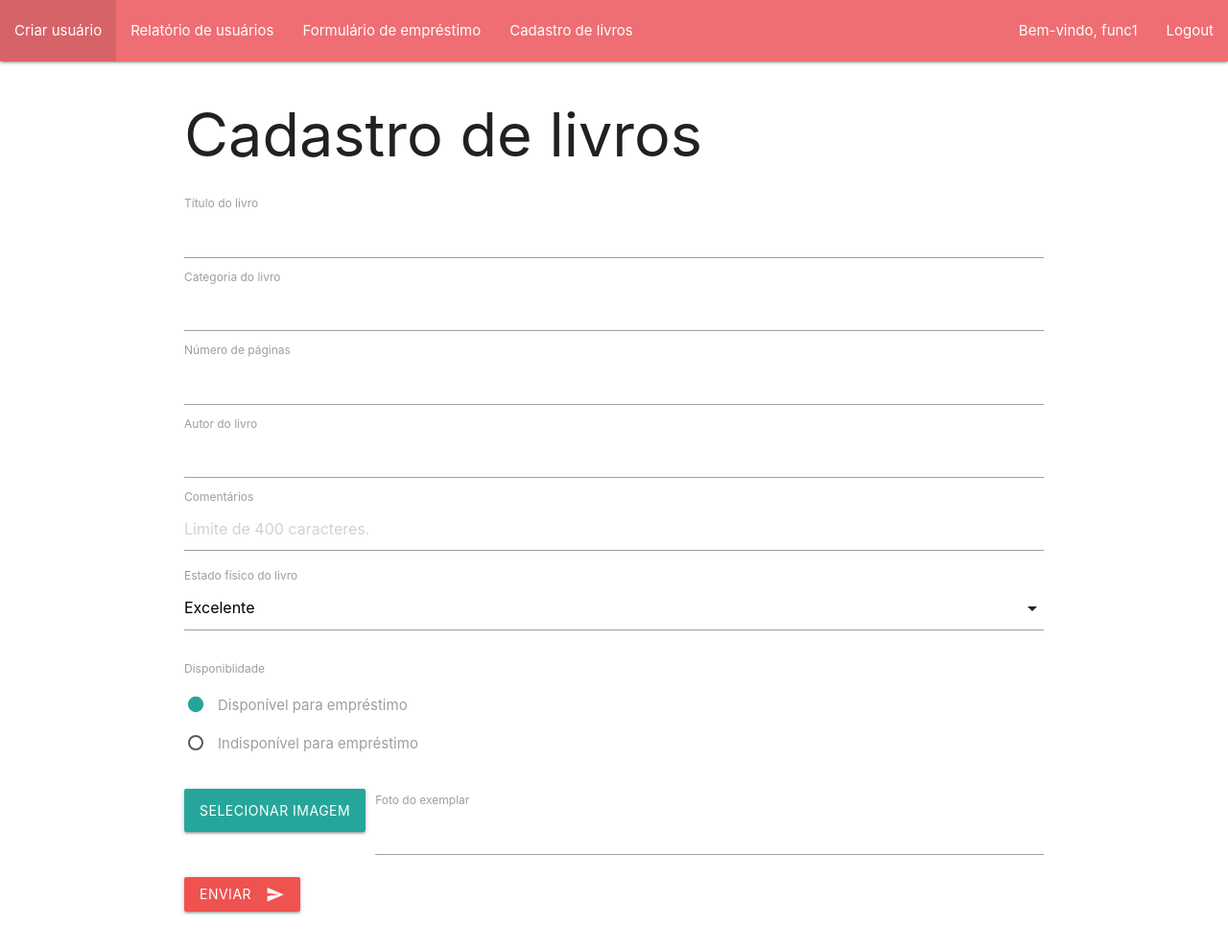
After one commit to n0tzena/biblioteca, a PHP site: page /admin/cad_livros.php in a window 1280 px wide. The commit adds this page. Shown: the whole page at 96% size. Run offline with PHP 8.4, Linux system fonts and the light colour scheme; a user stored in the database is signed in.

Commit message:
Adição do formulário de cadastro de livros.
Atualização com formulário de cadastro de livros, database incluída no repositório e pequenas atualizações nas tabelas.

```diff
--- /dev/null
+++ b/admin/cad_livros.php
@@ -0,0 +1,90 @@
+<!DOCTYPE html>
+<html lang="en">
+<head>
+    <meta charset="UTF-8">
+    <link href="https://fonts.googleapis.com/icon?family=Material+Icons" rel="stylesheet">
+    <link type="text/css" rel="stylesheet" href="../materialize/css/materialize.min.css"  media="screen,projection"/>
+    <meta name="viewport" content="width=device-width, initial-scale=1.0">
+    <title>Cadastro de livros</title>
+</head>
+<body>
+    <?php include 'navbar.php' ?>
+
+    <div class="container">
+        <h1>Cadastro de livros</h1>
+        <form method="post">
+            <div>
+                <label for="titulo_livro">Título do livro</label>
+                <input id="titulo_livro" name="titulo_livro" type="text" autocomplete="off" required>
+            </div>
+            <div>
+                <label for="categoria">Categoria do livro</label>
+                <input id="categoria" name="categoria" type="text" autocomplete="off" required>
+            </div>
+            <div>
+                <label for="paginas">Número de páginas</label>
+                <input id="paginas" name="paginas" type="text" autocomplete="off" required>
+            </div>
+            <div>
+                <label for="nome_autor">Autor do livro</label>
+                <input id="nome_autor" name="nome_autor" type="text" autocomplete="off" required>
+            </div>
+            <div>
+                <label for="textarea1">Comentários</label>
+                <textarea id="textarea1" class="materialize-textarea" placeholder="Limite de 400 caracteres." maxlength="400"></textarea>
+            </div>
+            <div class="row">
+                <label for="estado_fisico">Estado físico do livro</label>
+
+                <select id="estado_fisico" name="estado_fisico">
+                    <option value="0">Excelente</option>
+                    <option value="1">Muito bom</option>
+                    <option value="2">Regular</option>
+                    <option value="3">Critico</option>
+                </select>
+            </div>
+            <div class="row">
+                <label>Disponiblidade</label>
+                <p>
+                    <label>
+                        <input name="disponivel" type="radio" checked />
+                        <span>Disponível para empréstimo</span>
+                    </label>
+                </p>
+                <p>
+                    <label>
+                        <input name="disponivel" type="radio"/>
+                        <span>Indisponível para empréstimo</span>
+                    </label>
+                </p>
+            </div>
+            <div class="row">
+                <div class="file-field input-field">
+                    <div class="btn">
+                        <span>Selecionar imagem</span>
+                        <input type="file">
+                    </div>
+                    <div class="file-path-wrapper">
+                        <label for="file-input">Foto do exemplar</label>
+                        <input class="file-path validate" name="file-input" id="file-input" type="text">
+                    </div>
+                </div>
+
+                <div class="row">
+                    <button class="btn red lighten-1" type="submit" name="submit">Enviar
+                        <i class="material-icons right">send</i>
+                    </button>
+                </div>
+            </div>
+        </form>
+    </div>
+
+<script type="text/javascript" src="../materialize/js/materialize.min.js"></script>
+<script type="text/javascript" src="../login/cpf-mask.js"></script>
+<script type="text/javascript">
+        document.addEventListener('DOMContentLoaded', function() {
+            var sel = document.querySelectorAll('#estado_fisico');
+            M.FormSelect.init(sel)});
+</script>
+</body>
+</html>
--- a/admin/createuser.php
+++ b/admin/createuser.php
@@ -7,12 +7,12 @@
     <script src="../sweetalert2/package/dist/sweetalert2.min.js"></script>
     <meta charset="UTF-8">
     <meta name="viewport" content="width=device-width, initial-scale=1.0">
-    <title>Criar Usuário</title>
+    <title>Criar usuário</title>
 </head>
 <body>
     <?php include 'navbar.php' ?>
     <div class="container">
-        <h1>Criar Usuário</h1>
+        <h1>Criar usuário</h1>
         <form method="post">
             <div>
                 <label for="nome">Nome do Usuário</label>
--- a/admin/form_emprestimo.php
+++ b/admin/form_emprestimo.php
@@ -5,13 +5,13 @@
     <link href="https://fonts.googleapis.com/icon?family=Material+Icons" rel="stylesheet">
     <link type="text/css" rel="stylesheet" href="../materialize/css/materialize.min.css"  media="screen,projection"/>
     <meta name="viewport" content="width=device-width, initial-scale=1.0">
-    <title>Formulário de Empréstimo</title>
+    <title>Formulário de empréstimo</title>
 </head>
 <body>
     <?php include 'navbar.php' ?>
 
     <div class="container">
-        <h1>Empréstimo</h1>
+        <h1>Formulário de empréstimo</h1>
         <form method="post">
             <div>
                 <label for="nome_aluno">Nome do aluno</label>
@@ -52,7 +52,7 @@
             <div class="row">
                 <div class="file-field input-field">
                     <div class="btn">
-                        <span>File</span>
+                        <span>Selecionar imagem</span>
                         <input type="file">
                     </div>
                     <div class="file-path-wrapper">
--- a/admin/navbar.php
+++ b/admin/navbar.php
@@ -6,9 +6,10 @@ $nome = $_SESSION['nome'];
 echo "
 <nav class='nav'>
 <ul class='left'>
-    <li><a href='./createuser.php'>Criar Usuário</a></li>
-    <li><a href='./user.php'>Relatório de Usuários</a></li>
-    <li><a href='./form_emprestimo.php'>Formulário de Empréstimo</a></li>
+    <li><a href='./createuser.php'>Criar usuário</a></li>
+    <li><a href='./user.php'>Relatório de usuários</a></li>
+    <li><a href='./form_emprestimo.php'>Formulário de empréstimo</a></li>
+    <li><a href='./cad_livros.php'>Cadastro de livros</a></li>
 </ul>
 <ul class='right'>
     <li><a>Bem-vindo, $nome</a></li>
--- a/admin/user.php
+++ b/admin/user.php
@@ -6,7 +6,7 @@
     <link type="text/css" rel="stylesheet" href="../materialize/css/materialize.min.css"  media="screen,projection"/>
     <meta name="viewport" content="width=device-width, initial-scale=1.0">
 
-    <title>Relatório</title>
+    <title>Relatório de usuários</title>
 </head>
 <body>
     <?php include 'navbar.php' ?>
```
Also changed, not shown: db.sql (added, +81 -0 lines). Lines whose indentation alone changed are shown as unchanged.
